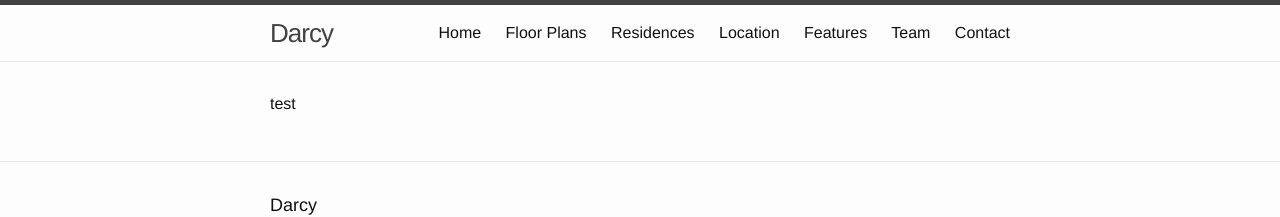
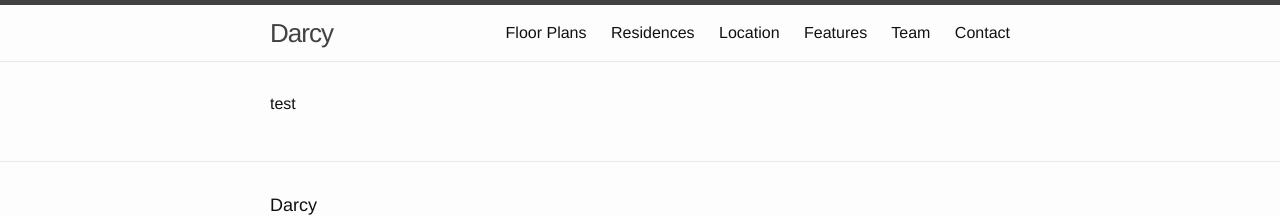
Before and after one commit to wnvuong/darcy, a Jekyll site: the page built from home.markdown, in a window 1280 px wide. Shown: the top 217 px of the page. Built offline with Jekyll 4.4.1, drawn with Linux system fonts in a browser that asks for light colours.

Commit message:
don't show hidden pages in nav

```diff
--- a/_includes/header.html
+++ b/_includes/header.html
@@ -14,7 +14,7 @@
       </a>
 
       <div class="trigger">
-        {% assign pages = site.pages | sort: 'position'  %}
+        {% assign pages = site.pages | where: 'is hidden from nav', !true | sort: 'position'  %}
         {% for my_page in pages %}
           {% if my_page.title %}
           <a class="page-link" href="{{ my_page.url | prepend: site.baseurl }}">{{ my_page.title }}</a>
```
